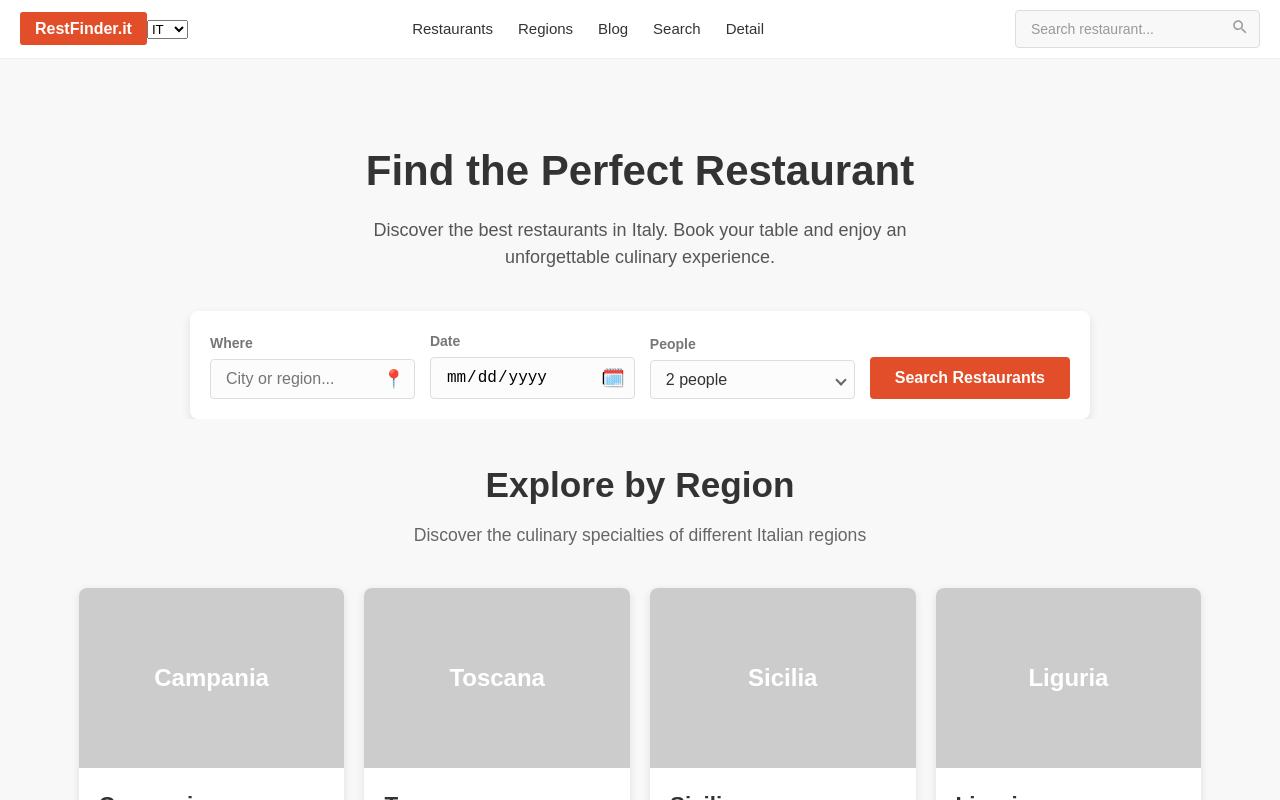
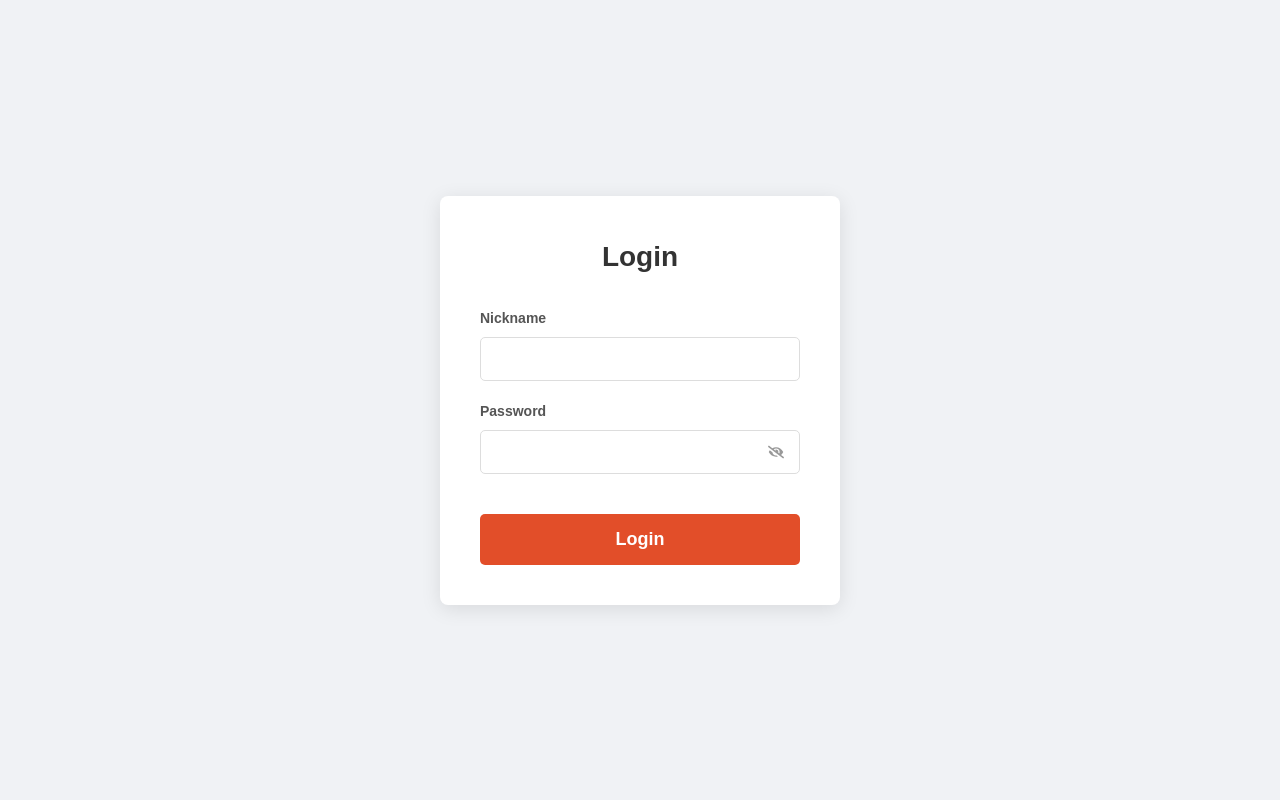
Before and after one commit to federicodececco/plateform, a React (Vite) app in the folder frontend/: page / in a window 1280 px wide. Shown: the top 800 px of the page. Built offline with nearby package versions, Linux system fonts and the light colour scheme.

Commit message:
feat: implement login page and update routing for home and error pages

```diff
--- a/frontend/src/App.jsx
+++ b/frontend/src/App.jsx
@@ -4,15 +4,18 @@ import AppLayout from './layout/AppLayout';
 import HomePage from './pages/HomePage';
 import DetailPage from './pages/DetailPage';
 import SearchPage from './pages/SearchPage';
-import ErrorPage from './pages/ErrorPage'; // Importa il tuo componente della pagina di errore
+import ErrorPage from './pages/ErrorPage';
+import LoginPage from './pages/LoginPage';
 
 function App() {
   return (
     <GlobalProvider>
       <BrowserRouter>
         <Routes>
+
+          <Route path="/" element={<LoginPage />} />
           <Route element={<AppLayout />}>
-            <Route path="/" element={<HomePage />} />
+            <Route path="/home" element={<HomePage />} />
             <Route path="/search" element={<SearchPage />} />
             <Route path="/detail" element={<DetailPage />} />
           </Route>
--- a/frontend/src/components/AppFooter.jsx
+++ b/frontend/src/components/AppFooter.jsx
@@ -8,7 +8,7 @@ export default function AppFooter() {
             <div className={styles["footer-content"]}>
                 <div className={styles["footer-column"]}>
                     <div className={styles["footer-logo"]}>
-                        <a href="/">Ristorant.it</a>
+                        <a href="/home">Ristorant.it</a>
                     </div>
                     <p className={styles["footer-description"]}>{t('footerDescription')}</p>
                 </div>
--- a/frontend/src/components/AppNavbar.jsx
+++ b/frontend/src/components/AppNavbar.jsx
@@ -36,7 +36,7 @@ export default function AppNavbar() {
             <div className={styles.navContainer}>
 
                 <div className={styles["navbar-logo"]}>
-                    <a href="/">RestFinder.it</a>
+                    <a href="/home">RestFinder.it</a>
                     <select
                         name='language'
                         aria-label="Seleziona la lingua"
@@ -50,7 +50,7 @@ export default function AppNavbar() {
                 <ul className={styles["navbar-links"]}>
                     <li><a href="/ristoranti">{t('restaurants')}</a></li>
                     <li><a href="/regioni">{t('regions')}</a></li>
-                    {/* <li><a href="/recensioni">{t('reviews')}</a></li> */}
+                    <li><a href="/">Login</a></li>
                     <li><a href="/blog">{t('blog')}</a></li>
                     <li><a href="/Search">{t('search')}</a></li>
                     <li><a href="/detail">Detail</a></li>
--- a/frontend/src/pages/DetailPage.module.css
+++ b/frontend/src/pages/DetailPage.module.css
@@ -33,6 +33,18 @@
     grid-template-rows: repeat(2, 150px);
     gap: 10px;
     margin-bottom: 20px;
+    border: 1px solid #ccc;
+    padding: 10px;
+}
+
+.mainPhoto,
+.thumbnailPhoto {
+    background-color: #f0f0f0;
+    border: 1px solid #ddd;
+    display: flex;
+    justify-content: center;
+    align-items: center;
+    font-size: 1.2em;
 }
 
 .mainPhoto {
@@ -345,7 +357,6 @@
 /* Sezione Mappa e Contatti (lato destro, sotto il modulo di prenotazione) */
 .mapAndContactSection {
     flex: 1;
-    /* Prende la stessa proporzione della sezione di booking */
     max-width: 350px;
 }
 
@@ -418,7 +429,6 @@
 
 /* --- Sezione Recensioni --- */
 .reviewsSection {
-    background-color: white;
     margin-top: 40px;
     padding: 20px 0;
     border-top: 1px solid #eee;
@@ -461,7 +471,10 @@
 .overallRating {
     flex: 0 0 200px;
     /* Larghezza fissa per il blocco del rating */
-    text-align: center;
+    display: flex;
+    flex-direction: column;
+    align-items: center;
+    height: fit-content;
     padding: 20px;
     background-color: #f9f9f9;
     border-radius: 8px;
@@ -509,3 +522,51 @@
 .viewAllReviewsButton:hover {
     background-color: #fcece7;
 }
+
+@media screen and (max-width: 870px) {
+
+    .pageContainer {
+        padding: 20px 0;
+    }
+
+    /* Sezione alta sinistra immagini */
+    .upperSection {
+        flex-direction: column;
+        align-items: center;
+    }
+
+    .leftSection {
+        min-width: 100%
+    }
+
+    .gallery {
+        display: flex;
+        justify-content: center;
+    }
+
+    .mainPhoto {
+        width: 100%;
+        height: 350px;
+    }
+
+    .thumbnailPhoto {
+        display: none;
+    }
+
+    /* Sezione alta destra from prenotazione */
+    .rightSection {
+        width: 100%;
+    }
+
+
+    /* Sezione bassa destra mappa e contatti */
+    .detailsSection {
+        flex-direction: column;
+    }
+
+
+    /* Sezione bassa destra mappa e contatti */
+    .reviewsContent {
+        flex-direction: column;
+    }
+}
--- a/frontend/src/pages/ErrorPage.jsx
+++ b/frontend/src/pages/ErrorPage.jsx
@@ -12,7 +12,7 @@ const ErrorPage = () => {
                 <p className={styles["error-description"]}>
                     {t('errorDescription')}
                 </p>
-                <a href="/" className={styles["error-home-button"]}>{t('errorHomeButton')}</a>
+                <a href="/home" className={styles["error-home-button"]}>{t('errorHomeButton')}</a>
                 <p className={styles["error-contact-suggestion"]}>
                     {t('errorContactSuggestion')}
                 </p>
--- /dev/null
+++ b/frontend/src/pages/LoginPage.jsx
@@ -0,0 +1,74 @@
+import React, { useState } from 'react';
+import styles from './LoginPage.module.css';
+import { useNavigate } from 'react-router-dom';
+import {
+    FaEye, FaEyeSlash
+} from 'react-icons/fa';
+
+export default function LoginPage() {
+    const [nickname, setNickname] = useState('');
+    const [password, setPassword] = useState('');
+    const [showPassword, setShowPassword] = useState(false); // Stato per mostrare/nascondere la password
+    const navigate = useNavigate();
+
+    const handleSubmit = (e) => {
+        e.preventDefault();
+        // da inserire Api per inviare i dati di login
+        console.log('Nickname:', nickname);
+        console.log('Password:', password);
+        alert('Login Tentato!\nNickname: ' + nickname + '\nPassword: ' + password);
+        setNickname('');
+        setPassword('');
+
+        navigate('/home'); //Reindirizza alla home page
+    };
+
+    const togglePasswordVisibility = () => {
+        setShowPassword(prevShowPassword => !prevShowPassword);
+    };
+
+    return (
+        <div className={styles.loginPage}>
+            <form onSubmit={handleSubmit} className={styles.loginForm}>
+                <h2>Login</h2>
+                <div className={styles.inputGroup}>
+                    <label htmlFor="nickname">Nickname</label>
+                    <input
+                        type="text"
+                        id="nickname"
+                        value={nickname}
+                        onChange={(e) => setNickname(e.target.value)}
+                        required
+                        className={styles.inputField}
+                    />
+                </div>
+                <div className={styles.inputGroup}>
+                    <label htmlFor="password">Password</label>
+                    <div className={styles.passwordWrapper}>
+                        <input
+                            type={showPassword ? 'text' : 'password'} // Cambia il tipo in base allo stato
+                            id="password"
+                            value={password}
+                            onChange={(e) => setPassword(e.target.value)}
+                            required
+                            className={styles.inputField}
+                        />
+                        <span
+                            className={styles.passwordToggle}
+                            onClick={togglePasswordVisibility}
+                            aria-label={showPassword ? 'Hide password' : 'Show password'}
+                        >
+                            {/* Icona SVG per l'occhio. Puoi sostituirla con un componente da react-icons (es. <FaEye />) */}
+                            {showPassword ? (
+                                <FaEye />
+                            ) : (
+                                <FaEyeSlash />
+                            )}
+                        </span>
+                    </div>
+                </div>
+                <button type="submit" className={styles.loginButton}>Login</button>
+            </form>
+        </div>
+    );
+};
--- /dev/null
+++ b/frontend/src/pages/LoginPage.module.css
@@ -0,0 +1,103 @@
+.loginPage {
+    display: flex;
+    justify-content: center;
+    align-items: center;
+    min-height: 100vh;
+    background-color: #f0f2f5;
+    font-family: Arial, sans-serif;
+}
+
+.loginForm {
+    background-color: #ffffff;
+    padding: 40px;
+    border-radius: 8px;
+    box-shadow: 0 4px 20px rgba(0, 0, 0, 0.1);
+    width: 100%;
+    max-width: 400px;
+    text-align: center;
+}
+
+.loginForm h2 {
+    margin-bottom: 30px;
+    color: #333;
+    font-size: 28px;
+}
+
+.inputGroup {
+    margin-bottom: 20px;
+    text-align: left;
+}
+
+.inputGroup label {
+    display: block;
+    margin-bottom: 8px;
+    color: #555;
+    font-weight: bold;
+    font-size: 14px;
+}
+
+.inputField {
+    width: 100%;
+    padding: 12px;
+    border: 1px solid #ddd;
+    border-radius: 5px;
+    font-size: 16px;
+    box-sizing: border-box;
+}
+
+.inputField:focus {
+    outline: none;
+    border-color: var(--primary-color);
+    box-shadow: 0 0 0 3px rgba(0, 123, 255, 0.25);
+}
+
+.passwordWrapper {
+    position: relative;
+}
+
+.passwordToggle {
+    position: absolute;
+    right: 12px;
+    top: 50%;
+    transform: translateY(-50%);
+    cursor: pointer;
+    color: #999;
+    display: flex;
+    align-items: center;
+    justify-content: center;
+    width: 24px;
+    height: 24px;
+}
+
+.passwordToggle:hover {
+    color: var(--primary-color);
+}
+
+.eyeIcon {
+    width: 20px;
+    height: 20px;
+    fill: currentColor;
+}
+
+.loginButton {
+    width: 100%;
+    padding: 15px;
+    background-color: var(--primary-color);
+    color: white;
+    border: none;
+    border-radius: 5px;
+    font-size: 18px;
+    font-weight: bold;
+    cursor: pointer;
+    transition: background-color 0.3s ease, transform 0.2s ease;
+    margin-top: 20px;
+}
+
+.loginButton:hover {
+    background-color: var(--primary-color-hover);
+    transform: translateY(-2px);
+}
+
+.loginButton:active {
+    transform: translateY(0);
+}
```
